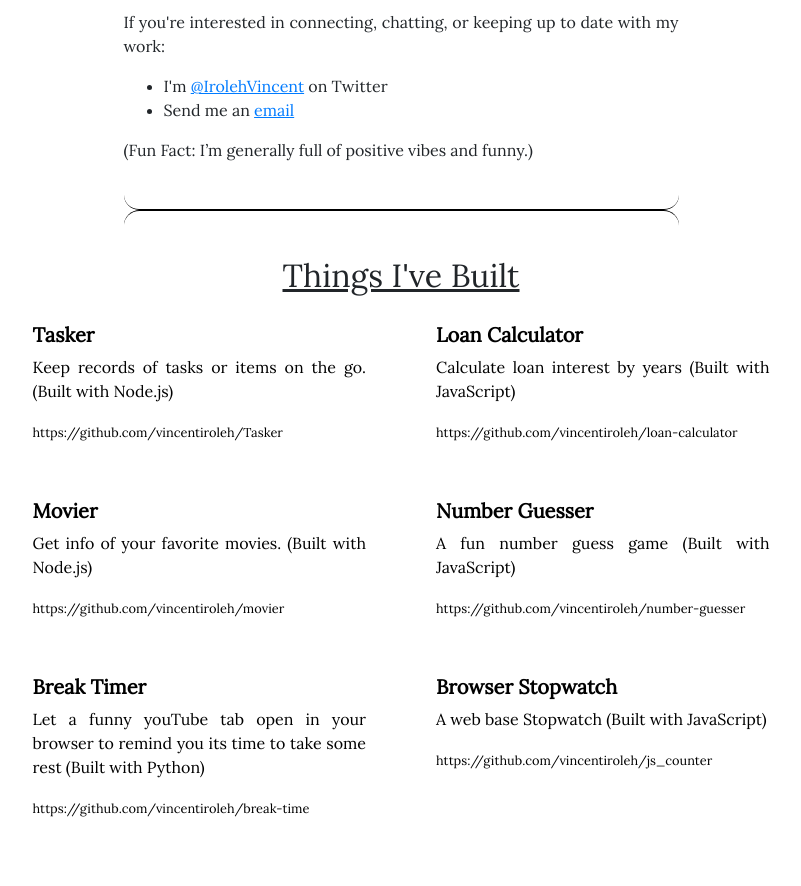
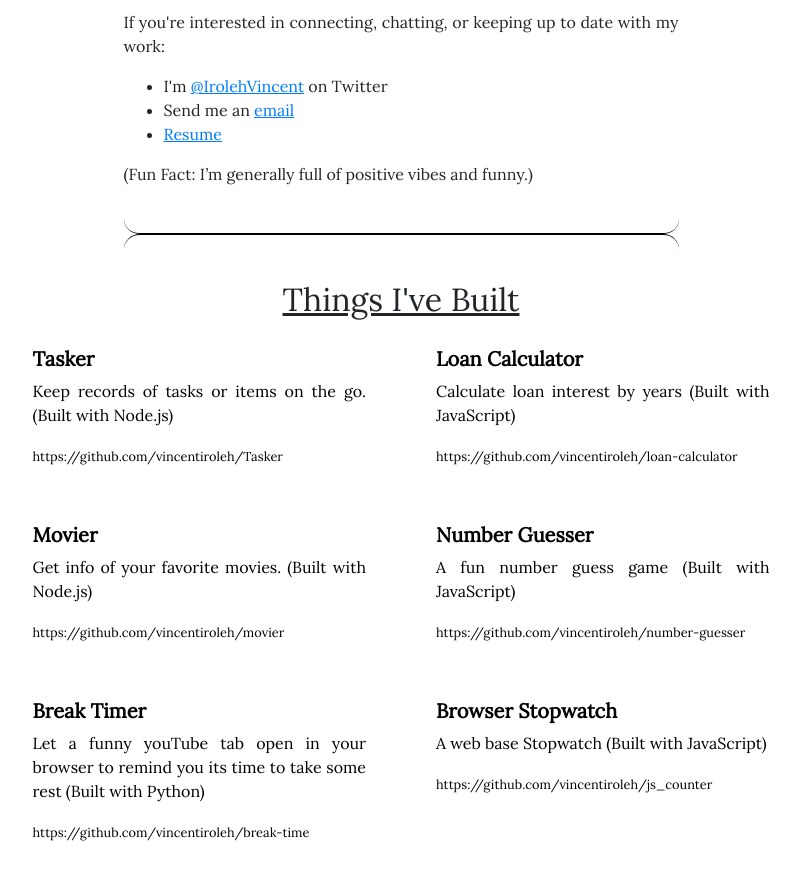
Before and after one commit to vincentiroleh/me, a plain HTML site: page index.html in a window 1280 px wide. Shown: the part 920-1806 px from the top of the page, without its empty margins (239-1040 px from the left). Drawn offline with nearby package versions, Linux system fonts and the light colour scheme.

Commit message:
❤❤❤

```diff
--- a/index.html
+++ b/index.html
@@ -18,6 +18,7 @@
             <img class="profile-img" src="public/me.png" alt="Profile Picture">
         </section>
 
+        <!-- Theme Switch -->
         <section class="switch-mood text-center mb-5">
             <button class="btn btn-warning" id="switchBtn"><small class="btn-content">Switch Theme</small></button>
         </section>
@@ -83,6 +84,7 @@
                             target="_blank">@IrolehVincent</a> on Twitter</li>
                     <li>Send me an <a class="link--secondary hover-bg-yellow uline"
                             href="mailto:irolehiroleh@gmail.com?subject=Let's Connect">email</a></li>
+                    <li title="Download my Resume"><a class="link--secondary hover-bg-yellow uline" href="/public/Resume-Vincent-Iroleh.pdf" download="Iroleh_Resume">Resume</a></li>
                 </ul>
 
                 <span class="hover-bg-yellow">(Fun Fact: I’m generally full of positive vibes and funny.)</span>
```
Also changed, not shown: 1 other file.
